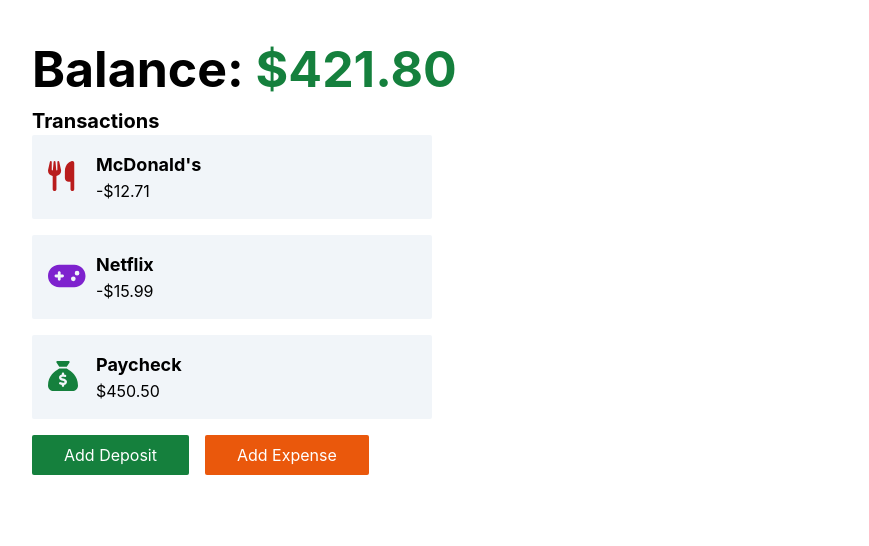
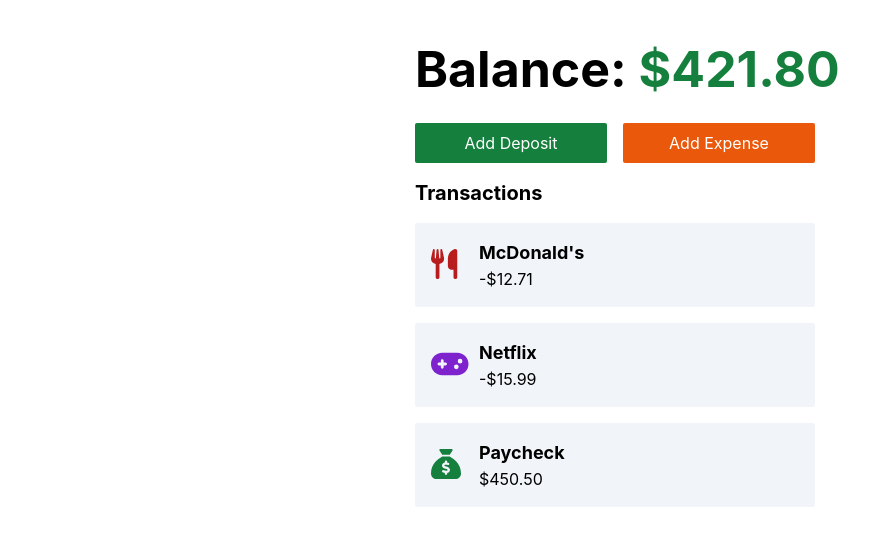
Before and after one commit to daniiltsioma/finance-tracker, a React (Create React App) app: page / in a window 1280 px wide. Shown: the top 546 px of the page, without its empty margins (0-869 px from the left). Built offline with nearby package versions, Linux system fonts and the light colour scheme.

Commit message:
center elements

```diff
--- a/src/components/Home.tsx
+++ b/src/components/Home.tsx
@@ -19,7 +19,7 @@
 const Home = () => {
   const { balance, transactions } = useLoaderData() as HomeLoaderData;
   return (
-    <>
+    <div className="w-[450px] mx-auto">
       <div className="text-[50px] font-bold">
         Balance:{" "}
         <span className={balance > 0 ? "text-green-700" : "text-red-700"}>
@@ -27,7 +27,7 @@
         </span>
       </div>
       <TransactionList transactions={transactions} />
-    </>
+    </div>
   );
 };
 
--- a/src/components/transactions/Deposit.tsx
+++ b/src/components/transactions/Deposit.tsx
@@ -31,7 +31,7 @@
 
   return (
     <FormProvider {...methods}>
-      <div className="w-[400px]">
+      <div className="w-[400px] mx-auto">
         <div className="flex items-center justify-between">
           <h2 className="text-xl font-bold">Add Deposit</h2>
           <Link
--- a/src/components/transactions/Expense.tsx
+++ b/src/components/transactions/Expense.tsx
@@ -31,7 +31,7 @@
 
   return (
     <FormProvider {...methods}>
-      <div className="w-[400px]">
+      <div className="w-[400px] mx-auto">
         <div className="flex items-center justify-between">
           <h2 className="text-xl font-bold">Add Expense</h2>
           <Link
--- a/src/components/transactions/TransactionList.tsx
+++ b/src/components/transactions/TransactionList.tsx
@@ -36,25 +36,25 @@
 const TransactionList = ({ transactions }: TransactionListProps) => {
   return (
     <>
-      <h2 className="text-xl font-bold">Transactions</h2>
       <div className="w-[400px]">
-        {transactions.reverse().map((t) => (
-          <Transaction transaction={t} key={t.id} />
-        ))}
-        <div className="flex">
+        <div className="flex mt-4">
           <Link
-            className="border-green-700 bg-green-700 text-white text-center px-8 py-2 rounded-sm mr-4"
+            className="w-1/2 border-green-700 bg-green-700 text-white text-center px-8 py-2 rounded-sm mr-4"
             to="/deposit"
           >
             Add Deposit
           </Link>
           <Link
-            className="border-orange-600 bg-orange-600 text-white text-center px-8 py-2 rounded-sm"
+            className="w-1/2 border-orange-600 bg-orange-600 text-white text-center px-8 py-2 rounded-sm"
             to="/expense"
           >
             Add Expense
           </Link>
         </div>
+        <h2 className="text-xl font-bold my-4">Transactions</h2>
+        {transactions.reverse().map((t) => (
+          <Transaction transaction={t} key={t.id} />
+        ))}
       </div>
     </>
   );
```
